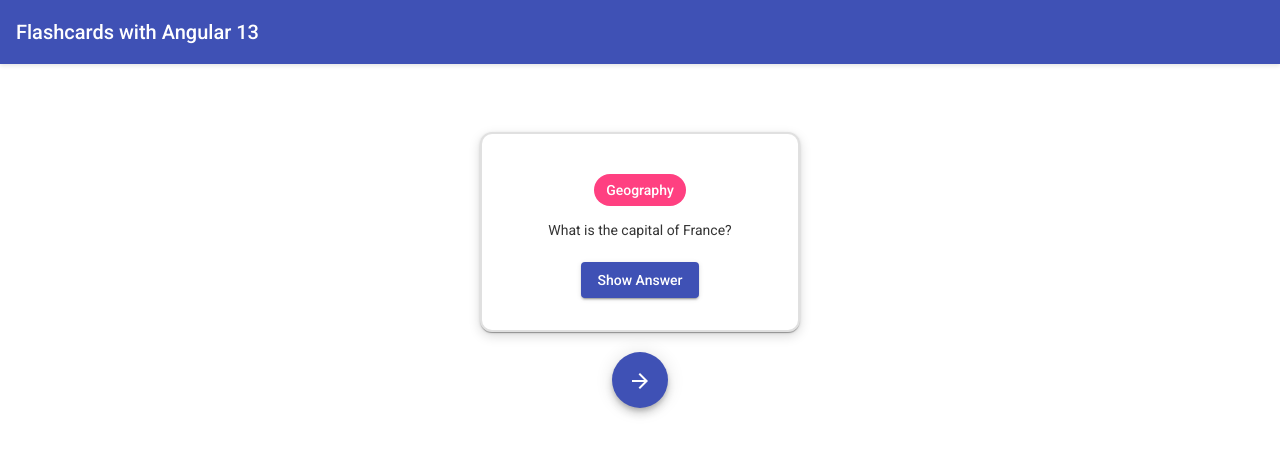
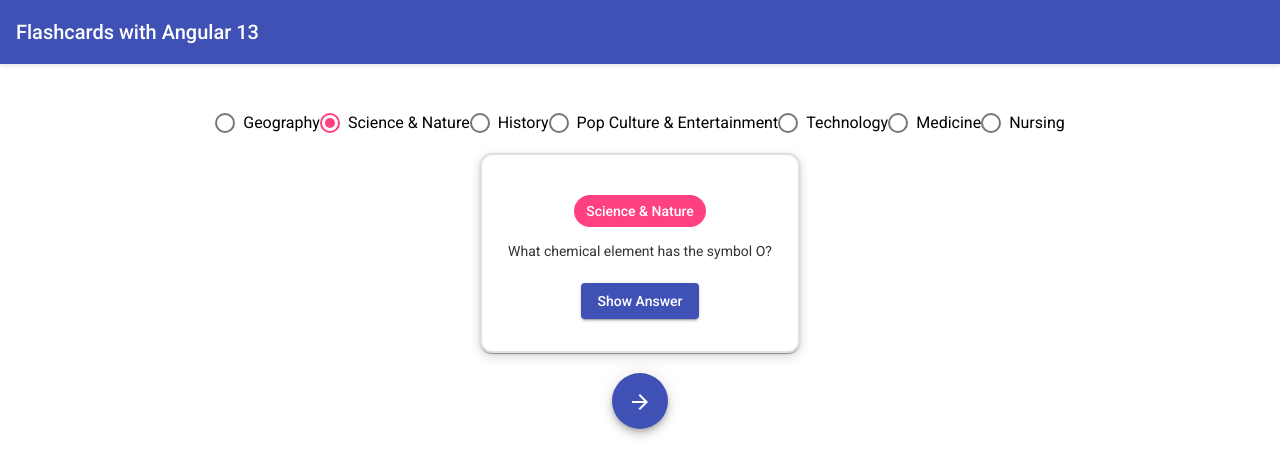
Before and after one commit to cesarcori/angular-flashcards, an Angular app: page / in a window 1280 px wide. Shown: the top 476 px of the page. Built offline with nearby package versions, Linux system fonts and the light colour scheme.

Commit message:
feat: multiple selection

```diff
--- a/src/app/app.component.html
+++ b/src/app/app.component.html
@@ -7,6 +7,12 @@
 
 
 <main class="container">
+    <mat-radio-group aria-label="Select an option">
+        <mat-radio-button *ngFor="let category of categories" [value]="category"
+            [checked]="category === selectedCategory" (change)="selectCategory(category)">
+            {{ category }}
+        </mat-radio-button>
+    </mat-radio-group>
     <app-flashcard [card]="currentCard!"></app-flashcard>
 
     <button mat-fab color="primary" matTooltip="Next Card" (click)="nextCard()">
--- a/src/app/app.component.ts
+++ b/src/app/app.component.ts
@@ -30,7 +30,7 @@ export class AppComponent implements OnInit {
 
     // 2. Select the first category if available
     if (this.categories.length > 0) {
-      this.selectCategory(this.categories[0]);
+      this.selectCategory(this.categories[1]);
     }
   }
 
--- a/src/app/app.module.ts
+++ b/src/app/app.module.ts
@@ -11,6 +11,7 @@ import { MatCardModule } from '@angular/material/card';
 import { MatChipsModule } from '@angular/material/chips';
 import { MatIconModule } from '@angular/material/icon';
 import { MatTooltipModule } from '@angular/material/tooltip';
+import { MatRadioModule } from '@angular/material/radio';
 
 @NgModule({
   declarations: [
@@ -26,7 +27,8 @@ import { MatTooltipModule } from '@angular/material/tooltip';
     MatCardModule,
     MatChipsModule,
     MatIconModule,
-    MatTooltipModule
+    MatTooltipModule,
+    MatRadioModule
   ],
   providers: [],
   bootstrap: [AppComponent]
```
